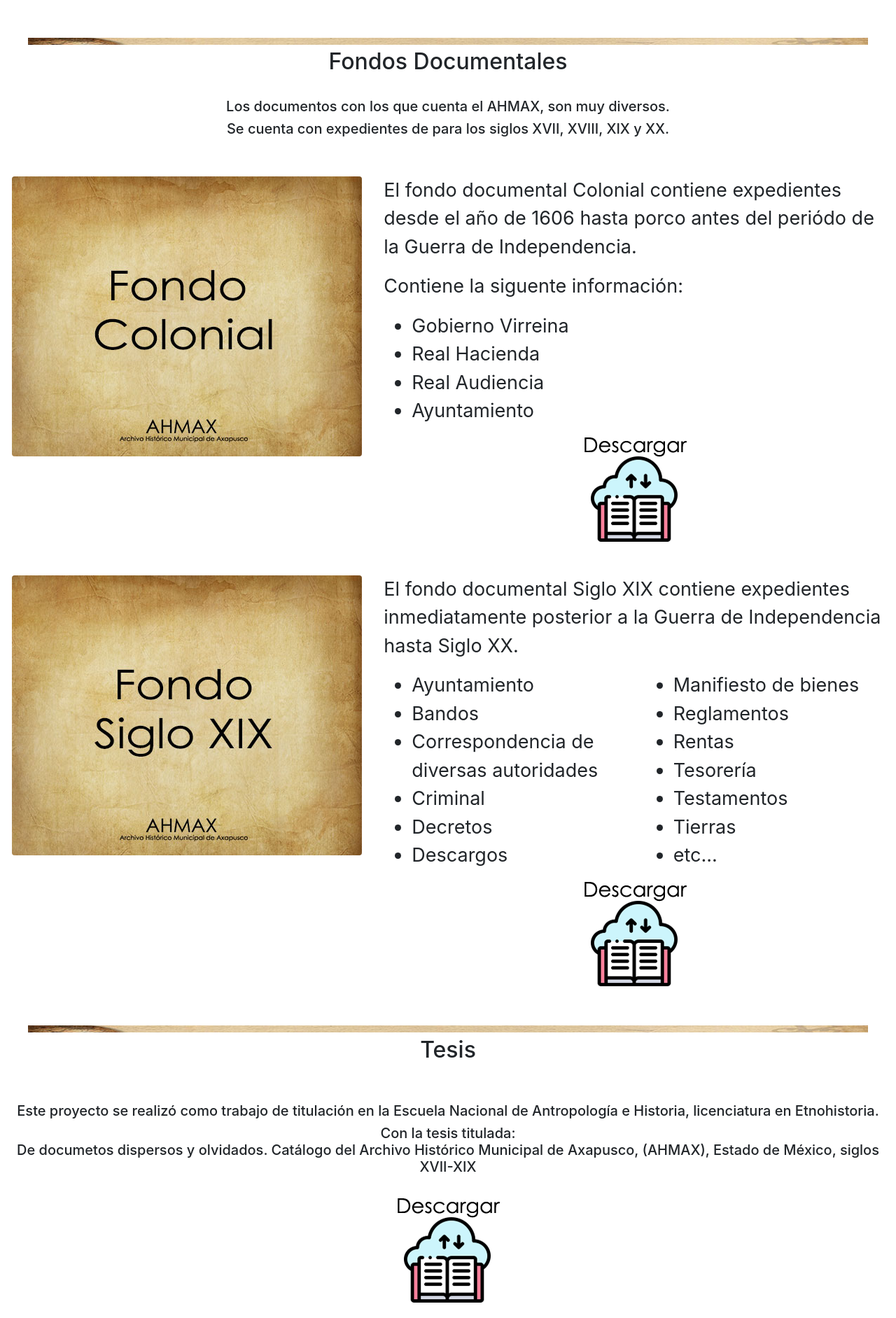
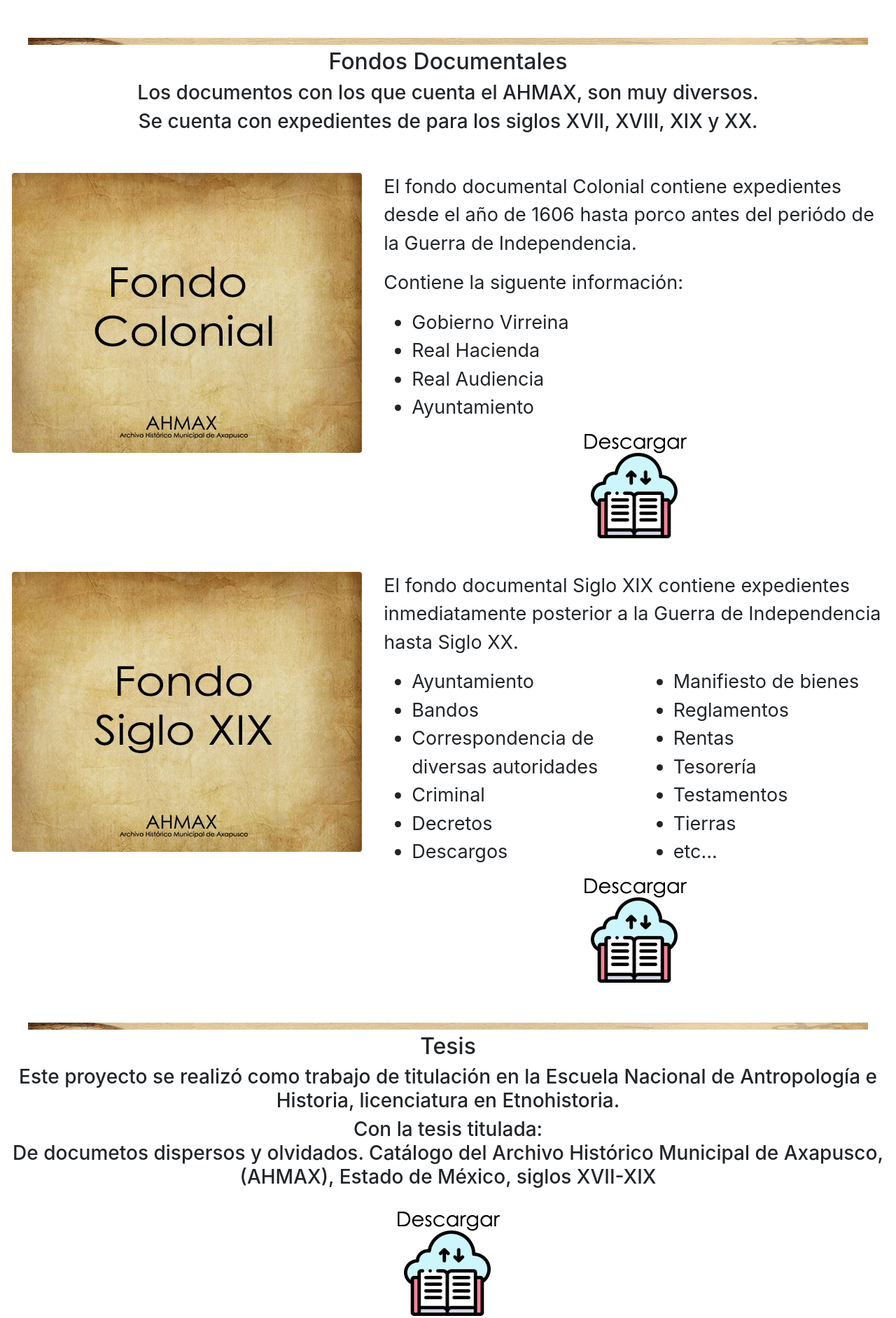
Before and after one commit to archivo-ahmaxapusco/AHMAX, a plain HTML site: page index.html in a window 1280 px wide. Shown: the part 1279-3162 px from the top of the page at 70% size. Drawn offline with Linux system fonts and the light colour scheme.

Commit message:
Update index.html

```diff
--- a/index.html
+++ b/index.html
@@ -61,9 +61,8 @@
            <center>
              <img src="img/lin.jpg" class="img-fluid">
              <h2>Fondos Documentales</h2>
-           <br>
-           <h5>Los documentos con los que cuenta el AHMAX, son muy diversos.</h5>
-           <h5>Se cuenta con expedientes de para los siglos XVII, XVIII, XIX y XX.</h5>
+           <h3>Los documentos con los que cuenta el AHMAX, son muy diversos.</h3>
+           <h3>Se cuenta con expedientes de para los siglos XVII, XVIII, XIX y XX.</h3>
            </center>
         </div>
       </div>
@@ -144,11 +143,9 @@
     <div class="col-lg-12">
       <center>
       <img src="img/lin.jpg" class="img-fluid">
-      <h2 class="">Tesis</h2>
-      <br>
-      <br>
-      <h5>Este proyecto se realizó como trabajo de titulación en la Escuela Nacional de Antropología e Historia, licenciatura en Etnohistoria.</h5>
-      <h5>Con la tesis titulada:<br> De documetos dispersos y olvidados. Catálogo del Archivo Histórico Municipal de Axapusco, (AHMAX), Estado de México, siglos XVII-XIX</h5>
+         <h2 class="">Tesis</h2>
+      <h3>Este proyecto se realizó como trabajo de titulación en la Escuela Nacional de Antropología e Historia, licenciatura en Etnohistoria.</h3>
+      <h3>Con la tesis titulada:<br> De documetos dispersos y olvidados. Catálogo del Archivo Histórico Municipal de Axapusco, (AHMAX), Estado de México, siglos XVII-XIX</h3>
       <br>
       <a href="doc/tesis-yasury-final.pdf"><img src="img/cloud.png" class="img-fluid"></a>
       </center>
```
